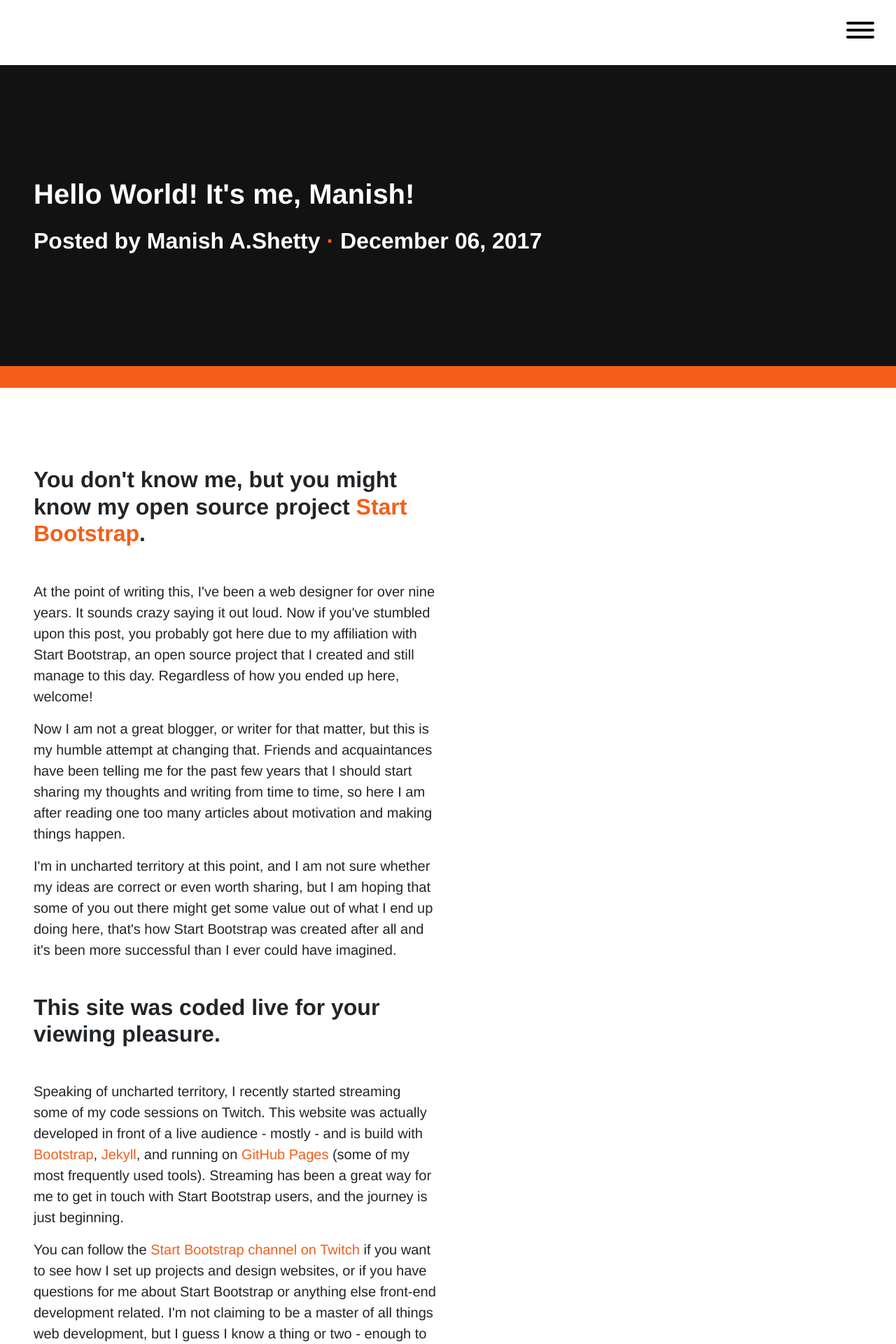
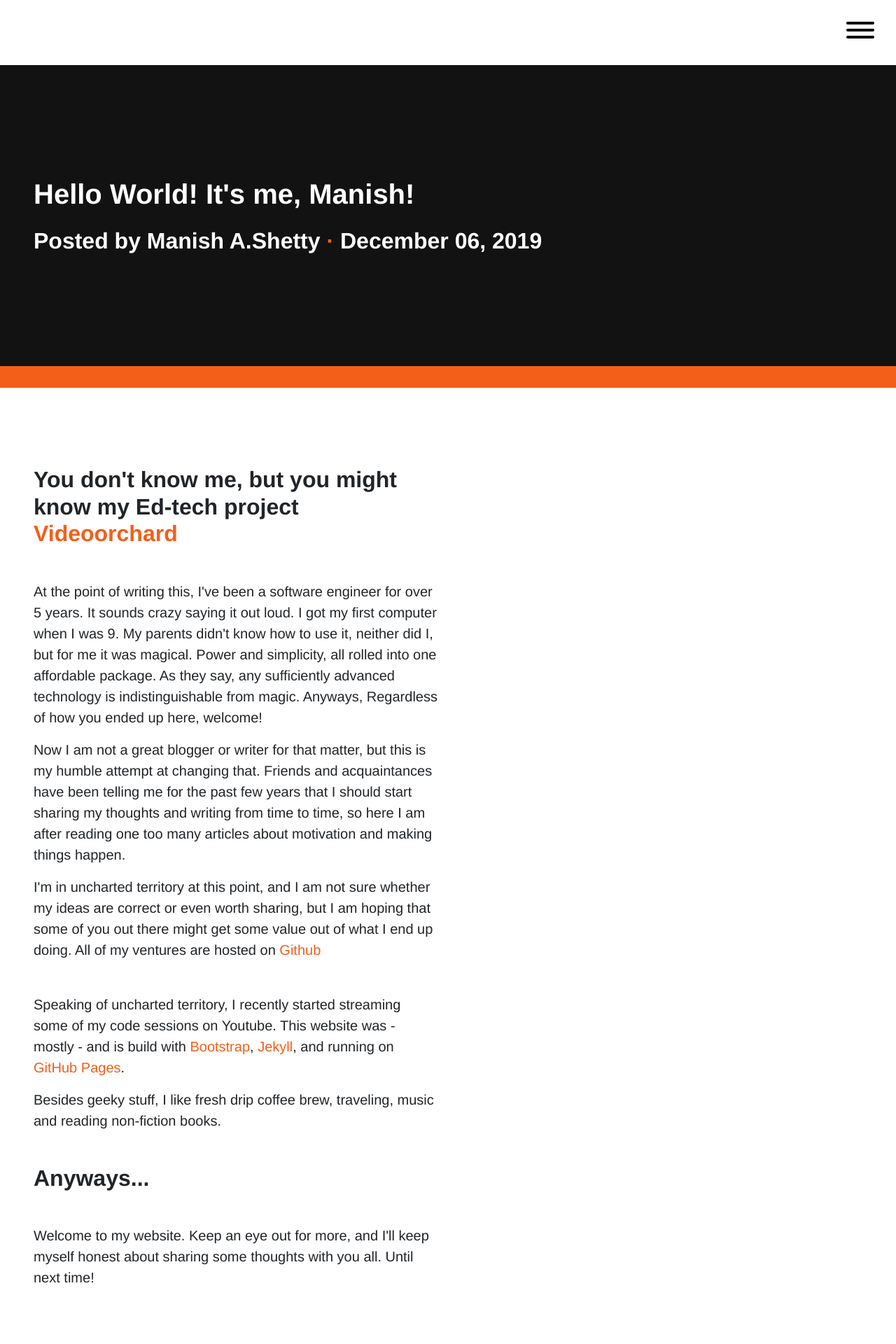
Before and after one commit to ManishShetty1/Manishshetty.com, a Jekyll site: the page built from _posts/2017-12-06-hello-world.html, in a window 1280 px wide. Shown: the top 1920 px of the page at 70% size. Built offline with Jekyll 4.4.1, drawn with Linux system fonts in a browser that asks for light colours; nearby versions of some CDN libraries; some of the changed text lies outside the part shown.

Commit message:
random changes

```diff
--- a/_posts/2017-12-06-hello-world.html
+++ b/_posts/2017-12-06-hello-world.html
@@ -1,20 +1,20 @@
 ---
 layout: post
 title:  "Hello World! It's me, Manish!"
-date:   2017-12-06 20:00:00 +0500
+date:   2019-12-06 20:00:00 +0500
 ---
 <section class="post-section">
   <div class="container-fluid px-5">
     <div class="row">
       <div class="col-md-9 col-lg-6">
-        <h2 class="mb-5">You don't know me, but you might know my open source project <a href="https://startbootstrap.com">Start Bootstrap</a>.</h2>
-        <p>At the point of writing this, I've been a web designer for over nine years. It sounds crazy saying it out loud. Now if you've stumbled upon this post, you probably got here due to my affiliation with Start Bootstrap, an open source project that I created and still manage to this day. Regardless of how you ended up here, welcome!</p>
-        <p>Now I am not a great blogger, or writer for that matter, but this is my humble attempt at changing that. Friends and acquaintances have been telling me for the past few years that I should start sharing my thoughts and writing from time to time, so here I am after reading one too many articles about motivation and making things happen.</p>
-        <p class="mb-5">I'm in uncharted territory at this point, and I am not sure whether my ideas are correct or even worth sharing, but I am hoping that some of you out there might get some value out of what I end up doing here, that's how Start Bootstrap was created after all and it's been more successful than I ever could have imagined.</p>
-        <h2 class="mb-5">This site was coded live for your viewing pleasure.</h2>
-        <p>Speaking of uncharted territory, I recently started streaming some of my code sessions on Twitch. This website was actually developed in front of a live audience - mostly - and is build with <a href="http://getbootstrap.com/">Bootstrap</a>, <a href="https://jekyllrb.com/">Jekyll</a>, and running on <a href="https://pages.github.com/">GitHub Pages</a> (some of my most frequently used tools). Streaming has been a great way for me to get in touch with Start Bootstrap users, and the journey is just beginning.</p>
-        <p>You can follow the <a href="https://www.twitch.tv/startbootstrap">Start Bootstrap channel on Twitch</a> if you want to see how I set up projects and design websites, or if you have questions for me about Start Bootstrap or anything else front-end development related. I'm not claiming to be a master of all things web development, but I guess I know a thing or two - enough to make the stream worth watching.</p>
-        <p class="mb-5">I work from home, you see, so it helps a lot to have some folks to talk to during work hours on certain days of the week - mainly Tuesday and Thursday from 2:00 PM to 6:00 PM EST. Is it still a shameless plug if it's on my own blog?</p>
+        <h2 class="mb-5">
+        You don't know me, but you might know my Ed-tech project <a href="http://www.videoorchard.in/">Videoorchard</a></h2>
+        <p>At the point of writing this, I've been a software engineer for over 5 years. It sounds crazy saying it out loud. I got my first computer when I was 9. My parents didn't know how to use it, neither did I, but for me it was magical. Power and simplicity, all rolled into one affordable package. As they say, any sufficiently advanced technology is indistinguishable from magic. Anyways, Regardless of how you ended up here, welcome!</p>
+        <p>Now I am not a great blogger or writer for that matter, but this is my humble attempt at changing that. Friends and acquaintances have been telling me for the past few years that I should start sharing my thoughts and writing from time to time, so here I am after reading one too many articles about motivation and making things happen.</p>
+        <p class="mb-5">I'm in uncharted territory at this point, and I am not sure whether my ideas are correct or even worth sharing, but I am hoping that some of you out there might get some value out of what I end up doing. All of my ventures are hosted on <a href="https://github.com/manishshetty1">Github</a></p>
+        <p>Speaking of uncharted territory, I recently started streaming some of my code sessions on Youtube. This website was - mostly - and is build with <a href="http://getbootstrap.com/">Bootstrap</a>, <a href="https://jekyllrb.com/">Jekyll</a>, and running on <a href="https://pages.github.com/">GitHub Pages</a>.</p>
+       <!-- <h2 class="mb-5">This site was coded live for your viewing pleasure.</h2> !-->
+        <p class="mb-5">Besides geeky stuff, I like fresh drip coffee brew, traveling, music and reading non-fiction books.</p>
         <h2 class="mb-5">Anyways...</h2>
         <p>Welcome to my website. Keep an eye out for more, and I'll keep myself honest about sharing some thoughts with you all. Until next time!</p>
       </div>
--- a/_sass/styles/_global.scss
+++ b/_sass/styles/_global.scss
@@ -10,7 +10,7 @@ ul {
 }
 
 p.lead {
-  font-size: 1.75rem;
+  font-size: 2.75rem;
   font-weight: bold !important;
 }
 
```
